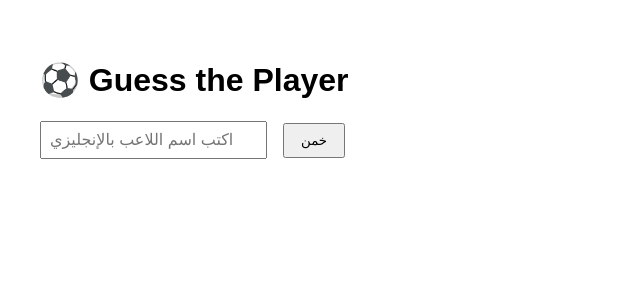
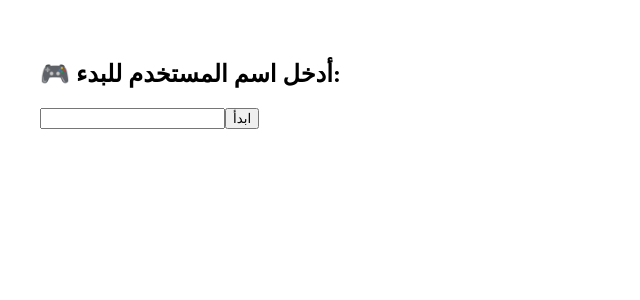
Before and after one commit to SmfsChannel/guess-the-player, a React (Vite) app: page / in a window 1280 px wide. Shown: the top 300 px of the page, without its empty margins (0-640 px from the left). Built offline with nearby package versions, Linux system fonts and the light colour scheme; no server answers.

Commit message:
add game flow with video and scoring

```diff
--- a/src/App.jsx
+++ b/src/App.jsx
@@ -1,76 +1,151 @@
-import { useEffect, useState } from "react"
-import { getPlayers } from "./api"
+import { useEffect, useState } from 'react'
+import { supabase } from './supabaseClient'
 
-// ⬇️ اللاعب الصحيح (اللي سجّل الهدف الحالي)
-const correctPlayer = {
-  name: "Rúben Neves",
-  nationality: "Portugal",
-  club: "Al-Hilal",
-  position: "Midfielder",
-  age: 26,
-}
-
-function App() {
-  const [players, setPlayers] = useState([])
-  const [guess, setGuess] = useState("")
-  const [hint, setHint] = useState(null)
+export default function App() {
+  const [userId, setUserId] = useState(localStorage.getItem('user_id') || '')
+  const [username, setUsername] = useState('')
+  const [video, setVideo] = useState(null)
+  const [guess, setGuess] = useState('')
+  const [hint, setHint] = useState('')
+  const [loading, setLoading] = useState(false)
 
   useEffect(() => {
-    async function fetchPlayers() {
-      const data = await getPlayers()
-      setPlayers(data)
+    const savedId = localStorage.getItem('user_id')
+    if (savedId) {
+      setUserId(savedId)
+      loadNextVideo()
     }
-    fetchPlayers()
   }, [])
 
-  const handleGuess = () => {
-    // نبحث عن اللاعب اللي اسمه يشبه التخمين
-    const found = players.find(p =>
-      p.name.toLowerCase().includes(guess.toLowerCase())
-    )
+  async function registerUser() {
+    if (!username) return alert('اكتب اسم المستخدم')
 
-    if (!found) {
-      setHint("❌ لم يتم العثور على هذا اللاعب")
+    const { data: existing } = await supabase
+      .from('users')
+      .select()
+      .eq('username', username)
+      .single()
+
+    if (existing) {
+      localStorage.setItem('user_id', existing.id)
+      setUserId(existing.id)
+      loadNextVideo()
+    } else {
+      const { data, error } = await supabase
+        .from('users')
+        .insert([{ username }])
+        .select()
+        .single()
+
+      if (error) return alert('خطأ في التسجيل')
+      localStorage.setItem('user_id', data.id)
+      setUserId(data.id)
+      loadNextVideo()
+    }
+  }
+
+  async function loadNextVideo() {
+    setLoading(true)
+    const { data, error } = await supabase
+      .from('goals')
+      .select()
+      .order('created_at', { ascending: false })
+
+    if (error || !data || data.length === 0) {
+      setHint('لا يوجد مقاطع حاليا')
+      setLoading(false)
       return
     }
 
-    // مقارنة التلميحات
+    // اختيار هدف عشوائي
+    const random = data[Math.floor(Math.random() * data.length)]
+    setVideo(random)
+    setGuess('')
+    setHint('')
+    setLoading(false)
+  }
+
+  async function handleGuess() {
+    if (!guess || !video || !userId) return
+
+    const similarity = guess.toLowerCase().includes(video.correct_player.toLowerCase())
+    const isCorrect = similarity
+
     const hints = []
-    if (found.club === correctPlayer.club) hints.push("✅ النادي صحيح")
-    else hints.push("❌ النادي مختلف")
+    if (guess.toLowerCase() === video.correct_player.toLowerCase()) {
+      hints.push('✅ الاسم مطابق تمامًا')
+    } else if (similarity) {
+      hints.push('✅ الاسم قريب جدًا')
+    } else {
+      hints.push('❌ الاسم غير مطابق')
+    }
 
-    if (found.nationality === correctPlayer.nationality) hints.push("✅ الجنسية صحيحة")
-    else hints.push("❌ الجنسية مختلفة")
+    // تلميحات إضافية (عرض عام)
+    hints.push(`🏷 النادي: ${video.club}`)
+    hints.push(`🌍 الجنسية: ${video.nationality}`)
+    hints.push(`📌 المركز: ${video.position}`)
+    hints.push(`🎂 العمر: ${video.age}`)
 
-    if (found.position === correctPlayer.position) hints.push("✅ المركز صحيح")
-    else hints.push("❌ المركز مختلف")
+    setHint(hints.join('\n'))
 
-    if (found.age === correctPlayer.age) hints.push("✅ العمر مطابق")
-    else hints.push(`🔁 العمر تقريبي (الفرق ${Math.abs(found.age - correctPlayer.age)} سنوات)`)
+    // حساب النقاط
+    const points = isCorrect ? 10 : 0
 
-    setHint(hints.join("\n"))
+    // حفظ التخمين
+    await supabase.from('guesses').insert([
+      {
+        user_id: userId,
+        goal_id: video.id,
+        guessed_player: guess,
+        is_correct: isCorrect,
+        points_awarded: points
+      }
+    ])
+
+    // تحديث نقاط المستخدم
+    if (isCorrect) {
+      await supabase
+        .from('users')
+        .update({ score: supabase.rpc('increment_score', { user_id_input: userId, value: points }) })
+        .eq('id', userId)
+    }
+
+    // الانتقال للمرحلة التالية بعد ثواني
+    setTimeout(() => loadNextVideo(), 2000)
+  }
+
+  if (!userId) {
+    return (
+      <div style={{ padding: '2rem' }}>
+        <h2>🎮 أدخل اسم المستخدم للبدء:</h2>
+        <input value={username} onChange={e => setUsername(e.target.value)} />
+        <button onClick={registerUser}>ابدأ</button>
+      </div>
+    )
   }
 
   return (
-    <div style={{ padding: "2rem", fontFamily: "sans-serif" }}>
-      <h1>⚽ Guess the Player</h1>
-
-      <input
-        type="text"
-        placeholder="اكتب اسم اللاعب بالإنجليزي"
-        value={guess}
-        onChange={e => setGuess(e.target.value)}
-        style={{ padding: "0.5rem", fontSize: "1rem" }}
-      />
-      <button onClick={handleGuess} style={{ marginLeft: "1rem", padding: "0.5rem 1rem" }}>
-        خمن
-      </button>
-
-      <pre style={{ marginTop: "1rem", whiteSpace: "pre-wrap" }}>
-        {hint}
-      </pre>
+    <div style={{ padding: '2rem', fontFamily: 'sans-serif' }}>
+      <h1>⚽ المرحلة الجديدة</h1>
+      {loading ? (
+        <p>جاري تحميل الفيديو...</p>
+      ) : (
+        video && (
+          <>
+            <video src={video.video_url} width="400" controls autoPlay muted></video>
+            <br />
+            <input
+              type="text"
+              placeholder="اكتب اسم اللاعب"
+              value={guess}
+              onChange={(e) => setGuess(e.target.value)}
+              style={{ padding: '0.5rem', fontSize: '1rem' }}
+            />
+            <button onClick={handleGuess} style={{ marginLeft: '1rem' }}>تأكيد التخمين</button>
+            <pre style={{ marginTop: '1rem', whiteSpace: 'pre-wrap' }}>{hint}</pre>
+          </>
+        )
+      )}
     </div>
   )
 }
-
-export default App
```
